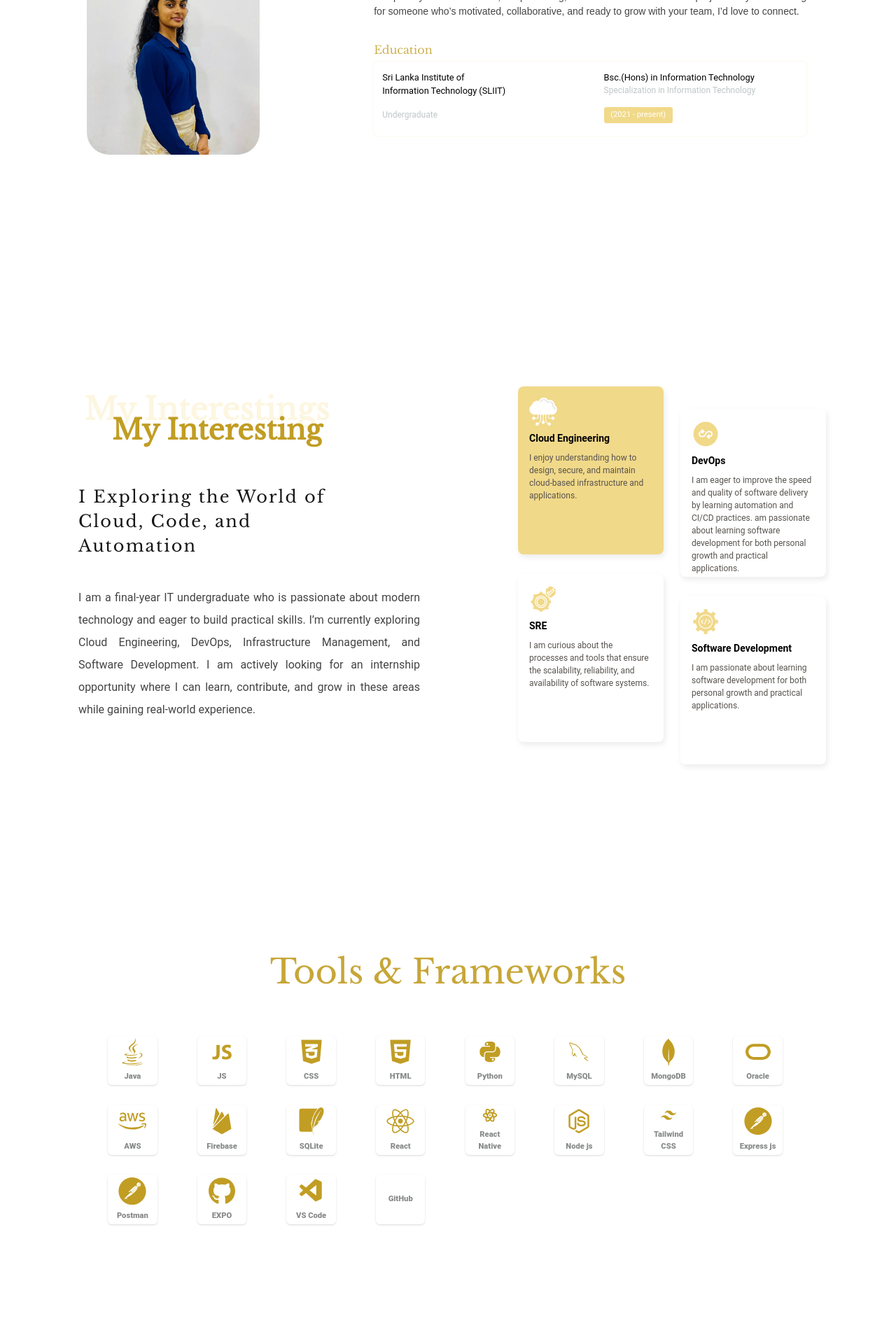
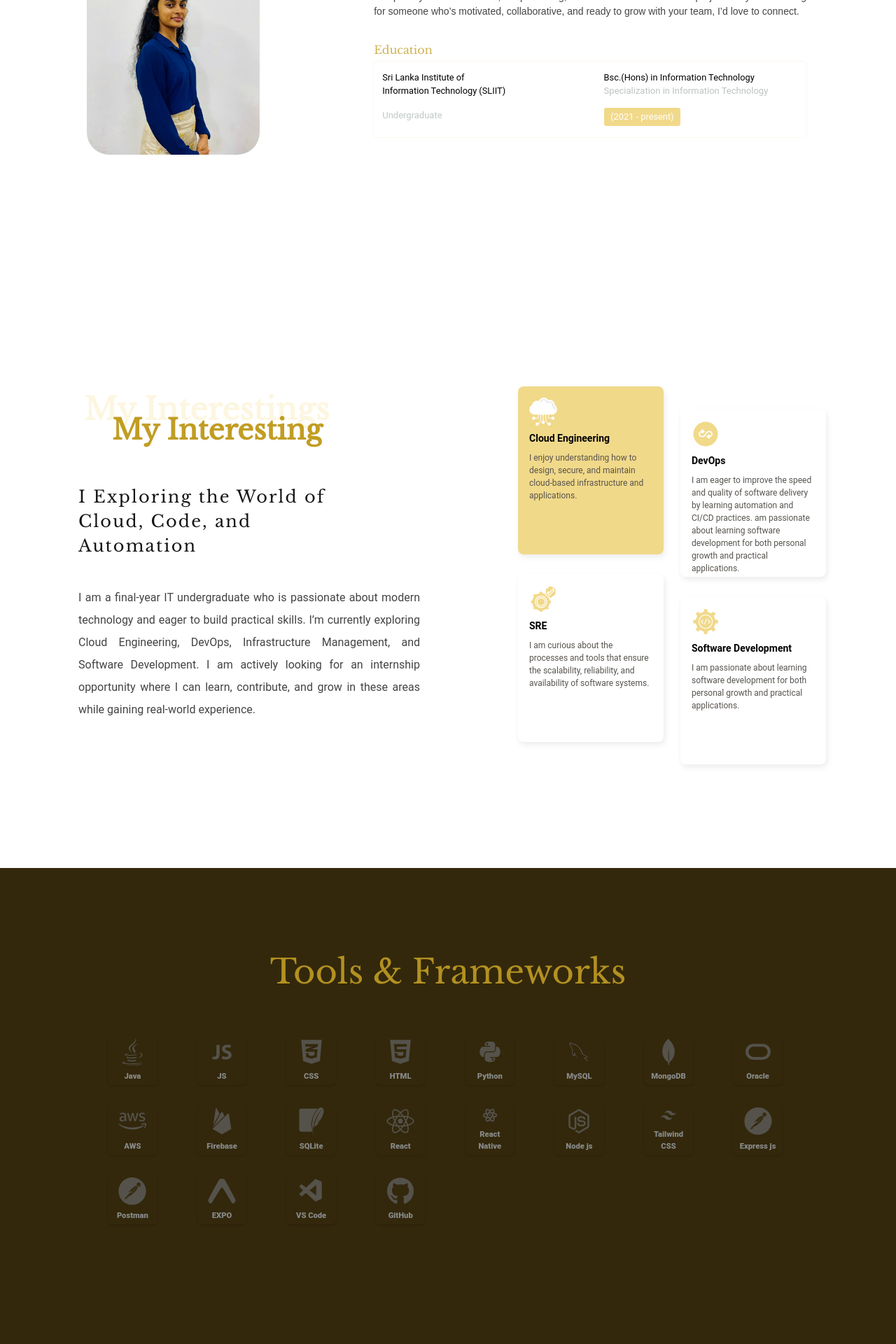
Before and after one commit to darshani-pathiranage20/My-portfolio, a React (Vite) app: page / in a window 1280 px wide. Shown: the part 1200-3120 px from the top of the page at 70% size. Built offline with nearby package versions, Linux system fonts and the light colour scheme.

Commit message:
icon bg update

```diff
--- a/src/App.css
+++ b/src/App.css
@@ -61,10 +61,6 @@
 }
 } */
 
-/* Common grid section spacing */
-.section-grid {
-
-}
 
 /* Project title text */
 .project-heading {
@@ -74,4 +70,38 @@
   font-family: 'Arvo', serif;
 }
 
-/* Contact section */
+/* Common grid section spacing */
+.section-grid-3 {
+   /* opacity: 0;
+  transform: translateY(-80px) scale(0.98);
+  filter: blur(8px);
+  transition: none; */
+}
+
+/* .section-grid-3.animate {
+  animation: slideDownFade 1s cubic-bezier(0.23, 1, 0.32, 1) both;
+  opacity: 1;
+  transform: translateY(0) scale(1);
+  filter: blur(0);
+} */
+
+
+
+/* 3. Keyframes for the animation */
+/* @keyframes slideDownFade {
+  0% {
+    opacity: 0;
+    transform: translateY(-80px) scale(0.98);
+    filter: blur(8px);
+  }
+  60% {
+    opacity: 0.7;
+    transform: translateY(10px) scale(1.01);
+    filter: blur(2px);
+  }
+  100% {
+    opacity: 1;
+    transform: translateY(0) scale(1);
+    filter: blur(0);
+  }
+} */
--- a/src/App.jsx
+++ b/src/App.jsx
@@ -1,4 +1,5 @@
 import "./App.css";
+import { useInView } from "./hooks/useInView"; // 1. Import the custom hook
 import React from "react";
 import Skills from "./components/Skills/skills";
 import Projects from "./components/Projects/projects";
@@ -16,7 +17,7 @@ function App() {
       {/* Home Section */}
       <section id="home">
 
-          <div className="section-grid">
+          <div className="section-grid-1">
             <Home />
           </div>
 
@@ -24,27 +25,27 @@ function App() {
 
       {/* About Section */}
       <section id="about">
-        <div className="section-grid">
+        <div className="section-grid-2">
           <About />
         </div>
       </section>
 
       {/* Skills Section */}
       <section id="skills">
-        <div className="section-grid">
+        <div className="section-grid-3">
           <Skills />
         </div>
       </section>
 
       {/* Project Section */}
       <section id="projects">
-        <div className="section-grid">
+        <div className="section-grid-4">
           <Projects />
         </div>
       </section>
 
       {/* Contact Section */}
-      <section id="contact" className="section-grid">
+      <section id="contact" className="section-grid-5">
         <div>
           <Contact />
         </div>
--- a/src/components/About/about.css
+++ b/src/components/About/about.css
@@ -88,7 +88,7 @@
     padding-left: 0.6rem;
     padding-right: 0.6rem;
     border-radius: 0.2rem;
-    font-size: 0.7rem;
+    font-size: 0.8rem;
     color: #ffffff;
     width: max-content;
     margin-top: 0.9rem;
@@ -114,13 +114,13 @@
 }
 
 .current-state {
-  font-size: 12px;
+  font-size: 13px;
   color: #bfc7c7;
 }
 
 .specilization {
-  font-size: 12px;
-  color: #bfc7c7;
+  font-size: 13px;
+  color: #bfc2c2;
 }
 
 .education {
--- a/src/components/Skills/skill.css
+++ b/src/components/Skills/skill.css
@@ -20,6 +20,7 @@
   padding-left: 3rem;
 
 }
+
 
 .skills-container-right {
   width: 50vw;
@@ -152,24 +153,12 @@
   height: 4rem;
   margin: 0.2rem;
 
-  /* color: #131212;
-  display: flex;
-  flex-direction: column;
-  justify-content: center;
-  align-items: anchor-center;
-
-  width: max-content;
-  height: max-content;
-  border-radius: 0.375rem;
-  background: linear-gradient(to right, #f9f9f9);
-  font-size: 1.125rem;
-  box-shadow: 0 1px 3px rgba(0, 0, 0, 0.1), 0 1px 2px rgba(0, 0, 0, 0.06); */
 }
 
 
 .skills-grid-item svg {
   font-size: 2.5rem; /* Adjust icon size as needed */
-  color: #C19D23;    /* Or your preferred color */
+  color: #55524b;    /* Or your preferred color */
   margin-bottom: 0.5rem;
 
 }
@@ -177,6 +166,7 @@
 .skills-tools-container {
   width: 100%;
   height: 100vh;
+  background-color: #33280c;
 }
 
 .skill-icon-image {
--- a/src/components/Skills/skills.jsx
+++ b/src/components/Skills/skills.jsx
@@ -1,4 +1,5 @@
 import React from "react";
+import { useInView } from "../../hooks/useInView"; // 1. Import the custom hook
 import "./skill.css";
 import Webdesign from "../../assets/webdesign.png";
 import Webcontent from "../../assets/webcontent.png";
@@ -27,9 +28,12 @@ import { RiTailwindCssFill } from "react-icons/ri";
 import { SiPostman } from "react-icons/si";
 import { VscVscode } from "react-icons/vsc";
 import { FaGithub } from "react-icons/fa";
+import { SiExpo } from "react-icons/si";
+export default function Skills() {
 
+  // // 2. Use the hook for the Skills section
+  //   const [skillsRef, skillsInView] = useInView({ threshold: 0.2 });
 
-export default function Skills() {
   const skillsArray = [
     { language: "Java", icon: <FaJava /> },
     { language: "JS", icon: <DiJavascript1 /> },
@@ -48,9 +52,10 @@ export default function Skills() {
     { language: "Tailwind CSS", icon: <RiTailwindCssFill /> },
     { language: "Express js", icon: <SiPostman /> },
     { language: "Postman", icon: <SiPostman /> },
-    { language: "EXPO", icon: <FaGithub /> },
+    { language: "EXPO", icon: <SiExpo /> },
     { language: "VS Code", icon: <VscVscode /> },
-    { language: "GitHub", image: <FaGithub /> },
+    { language: "GitHub", icon: <FaGithub /> },
+
 
     // { language: "Java", icon: <FaJava /> },
     // { language: "Java", icon: <IoLogoJavascript /> },
@@ -79,7 +84,7 @@ export default function Skills() {
   return (
     <div>
       <div className="skills-container">
-        <div className="skills-container-left">
+        <div className="skills-container-left" >
           <div className="skills-background">
             <p className="skills-background-title">My Interestings</p>
             <p className="skills-title">My Interesting</p>
--- /dev/null
+++ b/src/hooks/useInView.js
@@ -0,0 +1,19 @@
+// src/hooks/useInView.js
+// This hook returns a ref and a boolean indicating if the element is in the viewport.
+import { useEffect, useRef, useState } from "react";
+
+export function useInView(options = {}) {
+  const ref = useRef(null);
+  const [inView, setInView] = useState(false);
+
+  useEffect(() => {
+    const observer = new window.IntersectionObserver(
+      ([entry]) => setInView(entry.isIntersecting),
+      options
+    );
+    if (ref.current) observer.observe(ref.current);
+    return () => observer.disconnect();
+  }, [options]);
+
+  return [ref, inView];
+}
```
Also changed, not shown: src/components/Home/home.css (+0 -158 lines).
